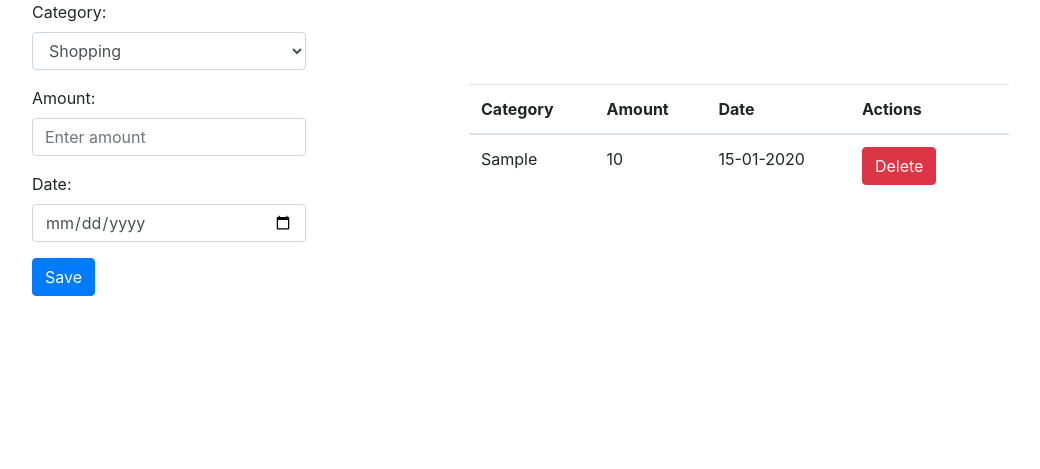
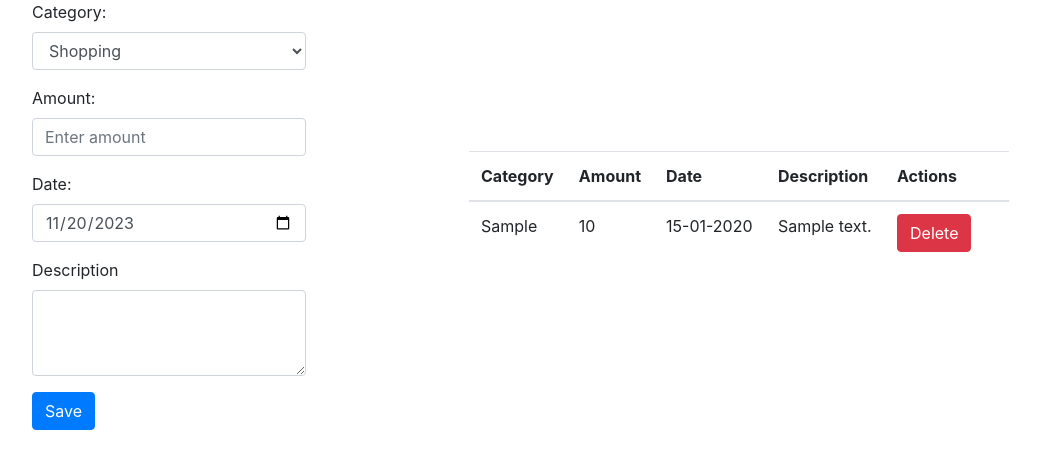
Before and after one commit to wiezq/finance_tracker, a Flask app: page / in a window 1280 px wide. Shown: the part 56-525 px from the top of the page, without its empty margins (186-1226 px from the left). Run offline with Flask 3, Linux system fonts and the light colour scheme; the visitor is signed in with stand-in values (Sample User, id 1); tables that the repository leaves empty hold one stand-in row (values such as "Sample post"); some libraries are stand-ins or nearby versions.

Commit message:
Fixed minor bugs

```diff
--- a/app.py
+++ b/app.py
@@ -84,7 +84,8 @@ def menu():
     page = request.args.get('page', 1, type=int)
 
     # Get notes for the current page
-    notes = Note.query.filter_by(user_id=session.get("user_id")).paginate(page=page, per_page=5)
+    notes = Note.query.filter_by(user_id=session.get("user_id")).order_by(Note.date.desc()).paginate(page=page,
+                                                                                                     per_page=5)
     for note in notes:
         note.date = note.date.strftime('%d-%m-%Y')
     return render_template('index.html', msg=msg, notes=notes)
@@ -109,10 +110,12 @@ def save_note():
         amount = request.form["amount"]
         date = request.form["date"]
         date = datetime.strptime(date, '%Y-%m-%d')
+        description = request.form["description"]
         new_note = Note(type=type,
                         amount=amount,
                         date=date,
-                        user_id=user_id)
+                        user_id=user_id,
+                        description=description)
         db.session.add(new_note)
         db.session.commit()
     return redirect("/")
--- a/models.py
+++ b/models.py
@@ -25,4 +25,5 @@ class Note(db.Model):
     type = db.Column(db.String(50), nullable=False)
     amount = db.Column(db.Integer, nullable=False)
     date = db.Column(DateTime, nullable=False)
+    description = db.Column(db.Text, nullable=True)
     user_id = db.Column(db.String(32), db.ForeignKey('users.id'), nullable=False)
--- a/templates/index.html
+++ b/templates/index.html
@@ -22,6 +22,11 @@
                         <label for="date">Date:</label>
                         <input type="date" class="form-control" id="date" name="date">
                     </div>
+                    <div class="form-group">
+                        <label for="exampleFormControlTextarea1">Description</label>
+                        <textarea class="form-control" id="exampleFormControlTextarea1" rows="3"
+                                  name="description"></textarea>
+                    </div>
                     <button type="submit" class="btn btn-primary">Save</button>
                 </form>
             </div>
@@ -32,6 +37,7 @@
                         <th scope="col">Category</th>
                         <th scope="col">Amount</th>
                         <th scope="col">Date</th>
+                        <th scope="col">Description</th>
                         <th scope="col">Actions</th>
                         <th scope="col"></th>
                     </tr>
@@ -42,6 +48,7 @@
                             <td>{{ note.type }}</td>
                             <td>{{ note.amount }}</td>
                             <td>{{ note.date }}</td>
+                            <td>{{ note.description }}</td>
                             <td>
                                 <a href="/delete/{{ note.id }}">
                                     <button type="button" class="btn btn-danger">Delete</button>
@@ -73,7 +80,9 @@
         </div>
 
     </div>
-
+    <script>
+        document.getElementById('date').valueAsDate = new Date();
+    </script>
 
 
 
```
Also changed, not shown: templates/statistic.html (+11 -0 lines).
